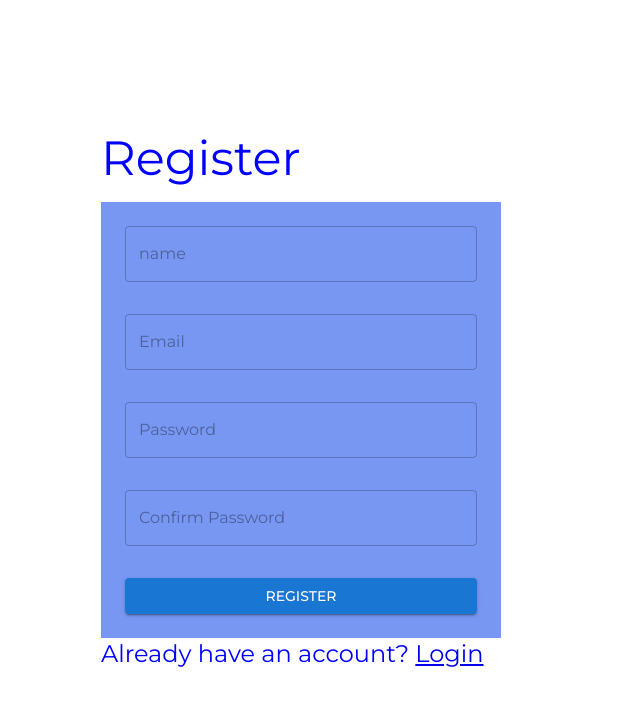
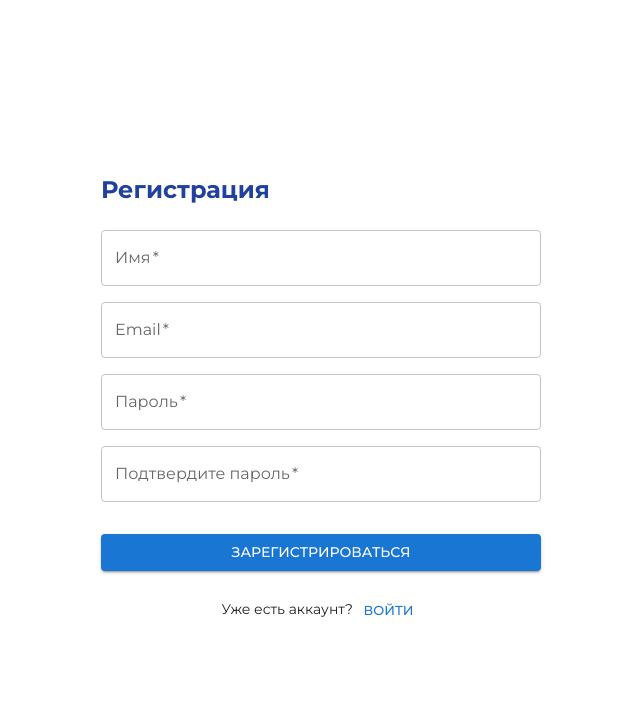
Before and after one commit to DEN21R/family-calendar, a React (Vite) app in the folder calendar_client/: page /register in a window 1280 px wide. Shown: the top 706 px of the page, without its empty margins (319-959 px from the left). Built offline with nearby package versions, Linux system fonts and the light colour scheme; no server answers.

Commit message:
Update Register.jsx

```diff
--- a/calendar_client/src/pages/auth/Register.jsx
+++ b/calendar_client/src/pages/auth/Register.jsx
@@ -1,9 +1,9 @@
-import { useEffect, useState } from 'react'
+import { useState } from 'react'
 import { useDispatch, useSelector } from 'react-redux'
-import { Link, useNavigate } from 'react-router-dom'
+import { useNavigate } from 'react-router-dom'
 import { setError, setLoading, setUser } from '../../features/auth/authSlice'
 import authService from '../../services/authService'
-import { Box, Button, Typography, TextField } from '@mui/material'
+import { Box, Button, Typography, TextField, Alert } from '@mui/material'
 
 function Register() {
   const [formData, setFormData] = useState({
@@ -12,104 +12,107 @@ function Register() {
     password: '',
     confirmPassword: '',
   })
-  const { name, email, password, confirmPassword } = formData
+  const { loading, error } = useSelector((state) => state.auth)
   const dispatch = useDispatch()
   const navigate = useNavigate()
-  const { loading, token, error } = useSelector((state) => state.auth)
 
   const handleChange = (e) => {
     setFormData({ ...formData, [e.target.name]: e.target.value })
   }
 
-  useEffect(() => {
-    if (token) {
-      navigate('/calendar')
-    }
-  }, [token, navigate])
-
   const handleSubmit = async (e) => {
     e.preventDefault()
 
-    if (password !== confirmPassword) {
-      dispatch(setError('Passwords do not match'))
+    if (formData.password !== formData.confirmPassword) {
+      dispatch(setError('Пароли не совпадают'))
       return
     }
 
     dispatch(setLoading())
-
     try {
-      const data = await authService.register(name, email, password)
-      dispatch(setUser(data))
-      navigate('/calendar')
-    } catch (requestError) {
-      dispatch(
-        setError(requestError.response?.data?.error || 'Register failed'),
+      const response = await authService.register(
+        formData.name,
+        formData.email,
+        formData.password,
       )
+      dispatch(setUser(response))
+      navigate('/dashboard')
+    } catch (err) {
+      dispatch(setError(err.response?.data?.message || 'Ошибка регистрации'))
     }
   }
 
   return (
     <Box>
-      <Typography variant="h3" sx={{ color: 'blue' }}>
-        Register
+      <Typography
+        variant="h5"
+        sx={{ mb: 3, color: '#20419c', fontWeight: 'bold' }}
+      >
+        Регистрация
       </Typography>
+
+      {error && (
+        <Alert severity="error" sx={{ mb: 2 }}>
+          {error}
+        </Alert>
+      )}
+
       <Box
         component="form"
         onSubmit={handleSubmit}
-        sx={{
-          backgroundColor: '#7897f3',
-          display: 'flex',
-          flexDirection: 'column',
-          p: 3,
-          mt: 2,
-          gap: 4,
-          maxWidth: 400,
-        }}
+        sx={{ display: 'flex', flexDirection: 'column', gap: 2 }}
       >
         <TextField
-          variant="outlined"
           type="text"
           name="name"
-          value={name}
+          value={formData.name}
           onChange={handleChange}
-          placeholder="name"
+          label="Имя"
           required
+          disabled={loading}
         />
         <TextField
-          variant="outlined"
           type="email"
           name="email"
-          value={email}
+          value={formData.email}
           onChange={handleChange}
-          placeholder="Email"
+          label="Email"
           required
+          disabled={loading}
         />
         <TextField
-          variant="outlined"
           type="password"
           name="password"
-          value={password}
+          value={formData.password}
           onChange={handleChange}
-          placeholder="Password"
+          label="Пароль"
           required
+          disabled={loading}
         />
         <TextField
-          variant="outlined"
           type="password"
           name="confirmPassword"
-          value={confirmPassword}
+          value={formData.confirmPassword}
           onChange={handleChange}
-          placeholder="Confirm Password"
+          label="Подтвердите пароль"
           required
+          disabled={loading}
         />
-
-        <Button type="submit" variant="contained" disabled={loading}>
-          {loading ? 'Loading...' : 'Register'}
+        <Button
+          type="submit"
+          variant="contained"
+          disabled={loading}
+          sx={{ mt: 2 }}
+        >
+          {loading ? 'Загрузка...' : 'Зарегистрироваться'}
         </Button>
       </Box>
-      {error && <p>{error}</p>}
-      <Typography variant="h5" sx={{ color: 'blue' }}>
-        Already have an account? <Link to="/login">Login</Link>
+
+      <Typography variant="body2" sx={{ mt: 3, textAlign: 'center' }}>
+        Уже есть аккаунт?{' '}
+        <Button size="small" onClick={() => navigate('/login')}>
+          Войти
+        </Button>
       </Typography>
     </Box>
   )
```
